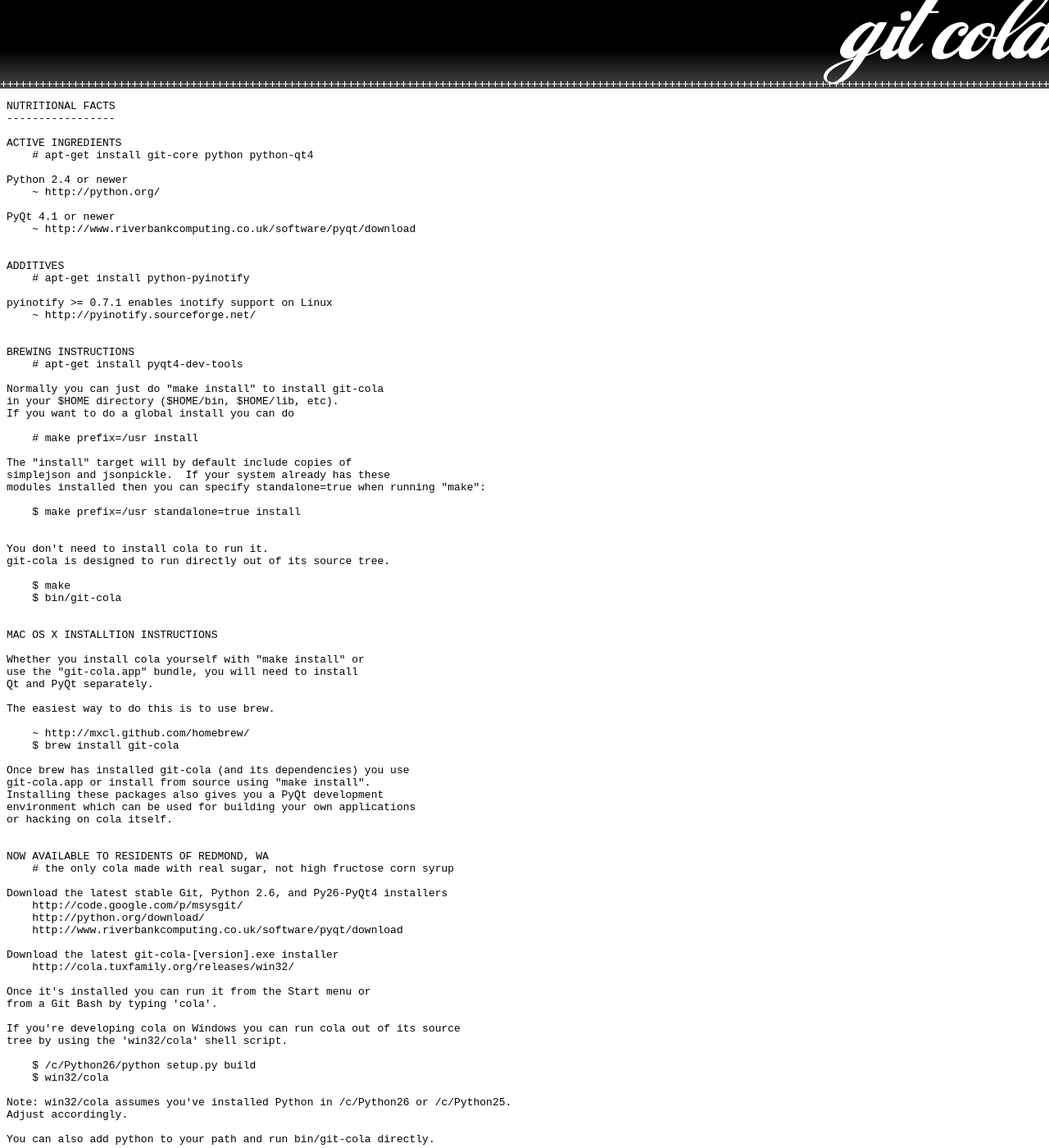
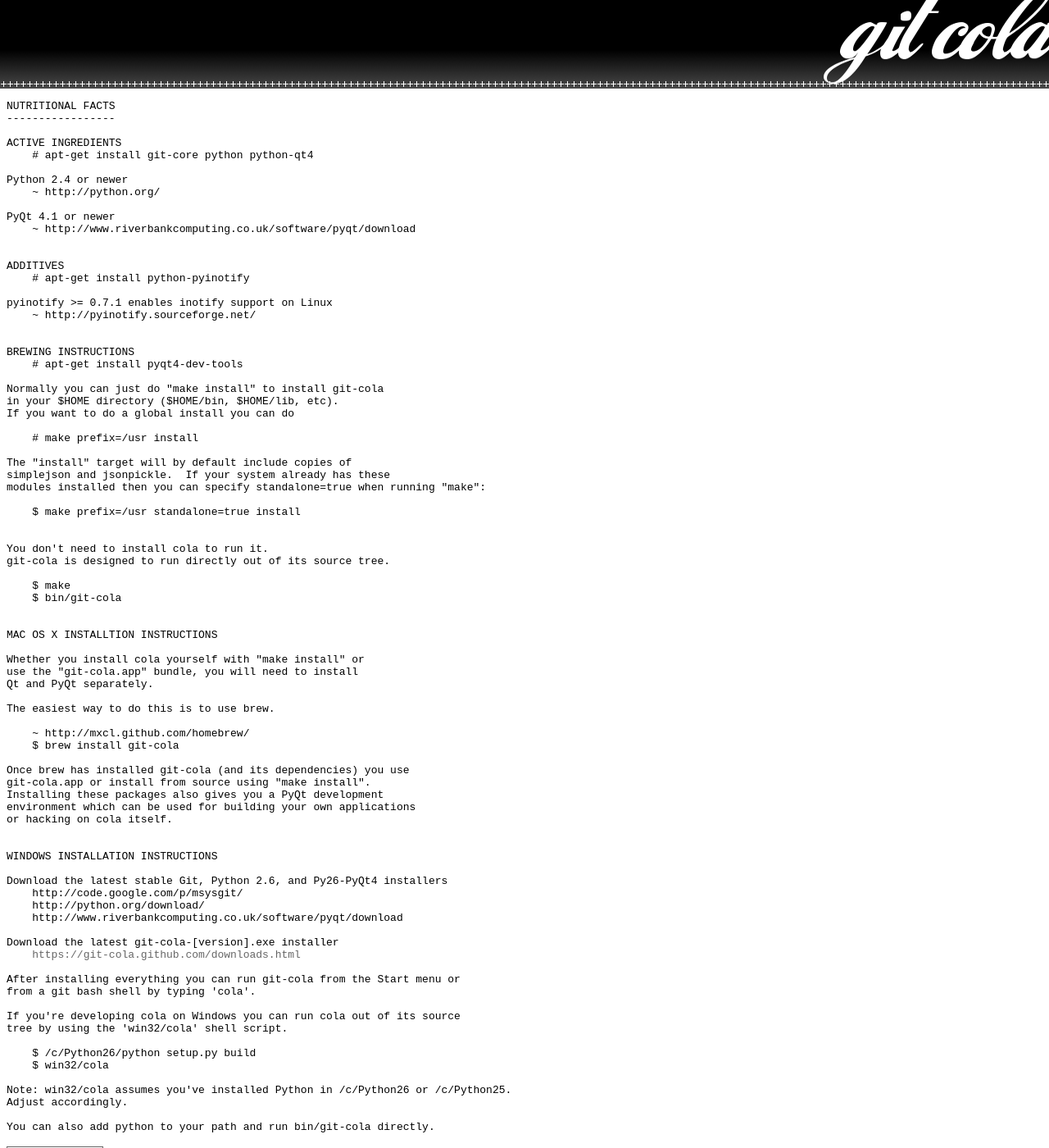
Before and after one commit to git-cola/git-cola.github.io, a Jekyll site: the page built from install.html, in a window 1280 px wide and 1400 px high. Shown: the whole window at 82% size. Built offline with Jekyll 4.4.1, drawn with Linux system fonts in a browser that asks for light colours.

Commit message:
install: Update links and remove silly humor
Signed-off-by: David Aguilar <davvid@gmail.com>

```diff
--- a/install.html
+++ b/install.html
@@ -64,8 +64,7 @@
 or hacking on cola itself.
 
 
-NOW AVAILABLE TO RESIDENTS OF REDMOND, WA
-    # the only cola made with real sugar, not high fructose corn syrup
+WINDOWS INSTALLATION INSTRUCTIONS
 
 Download the latest stable Git, Python 2.6, and Py26-PyQt4 installers
     http://code.google.com/p/msysgit/
@@ -73,10 +72,11 @@
     http://www.riverbankcomputing.co.uk/software/pyqt/download
 
 Download the latest git-cola-[version].exe installer
-    http://cola.tuxfamily.org/releases/win32/
+    <a
+    href="https://git-cola.github.com/downloads.html">https://git-cola.github.com/downloads.html</a>
 
-Once it's installed you can run it from the Start menu or
-from a Git Bash by typing 'cola'.
+After installing everything you can run git-cola from the Start menu or
+from a git bash shell by typing 'cola'.
 
 If you're developing cola on Windows you can run cola out of its source
 tree by using the 'win32/cola' shell script.
```
